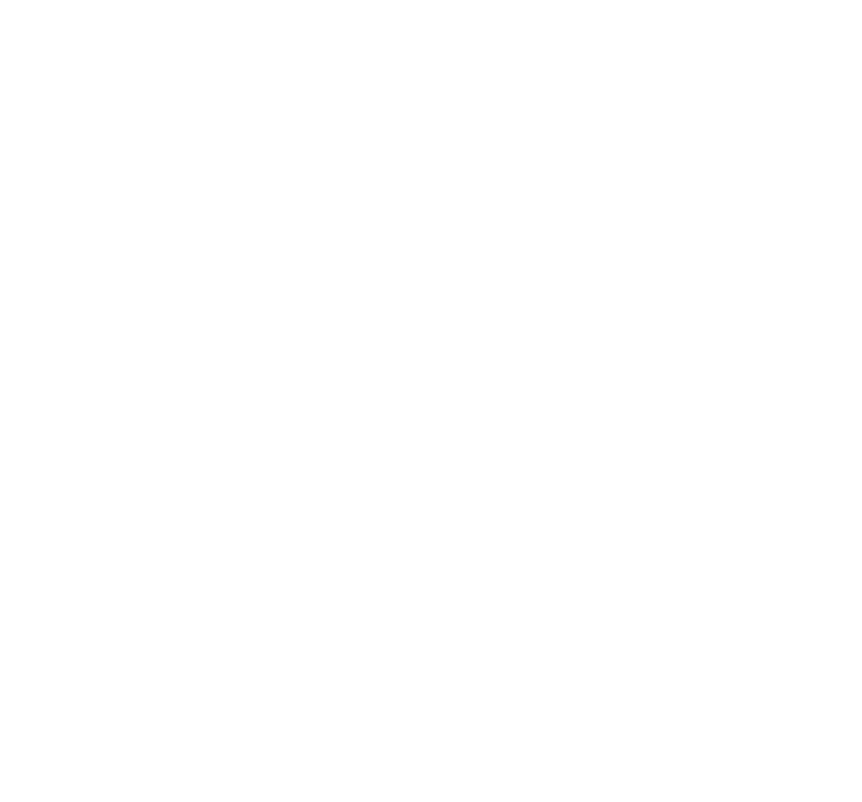
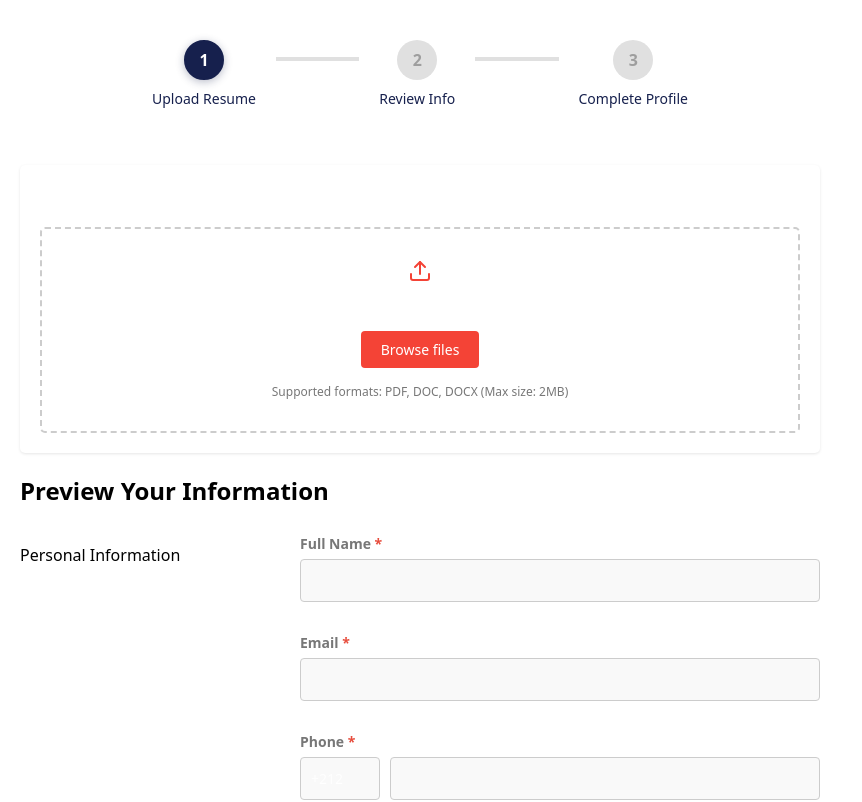
Before and after one commit to IOVElds2025/ATS, a React (Vite) app in the folder my-app/: page /UploadResume in a window 1280 px wide. Before the commit this address had no page. Shown: the top 802 px of the page, without its empty margins (0-862 px from the left). Built offline with nearby package versions, Linux system fonts and the light colour scheme.

Commit message:
merge succes with assia

```diff
--- a/my-app/package.json
+++ b/my-app/package.json
@@ -13,7 +13,9 @@
     "@tailwindcss/vite": "^4.1.7",
     "react-router-dom":"^7.6.1",
     "react": "^19.1.0",
-    "react-dom": "^19.1.0"
+    "react-dom": "^19.1.0",
+    "lucide-react": "^0.507.0",
+    "react-icons":"^5.5.0"
   },
   "devDependencies": {
     "@eslint/js": "^9.25.0",
--- a/my-app/src/App.jsx
+++ b/my-app/src/App.jsx
@@ -1,6 +1,7 @@
 import { Routes, Route, Link } from 'react-router-dom';
 import Register from './pages/register';
 import Login from './pages/login';
+import UploadResumePage from './pages/UploadResumePage';
 
 function App() {
   return (
@@ -8,6 +9,7 @@
         <Routes>
           <Route path="/Login" element={<Login />} />
           <Route path="/Register" element={<Register />} />
+          <Route path="/UploadResume" element={<UploadResumePage />} />
         </Routes>
     </div>
   );
--- a/my-app/src/pages/UploadResumePage.css
+++ b/my-app/src/pages/UploadResumePage.css
@@ -1,9 +1,3 @@
-/* Ensure the body has no background */
-body {
-  margin: 0;
-  padding: 0;
-  background: none;
-}
 
 /* Main page container */
 .upload-resume-page {
```
Also changed, not shown: 1 other file (tests, documents, lock files or other folders).
